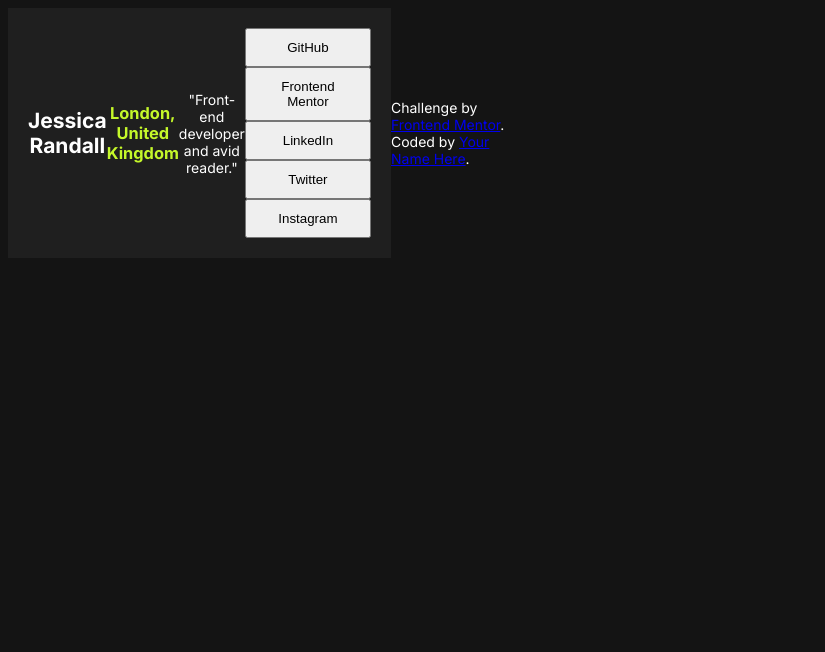
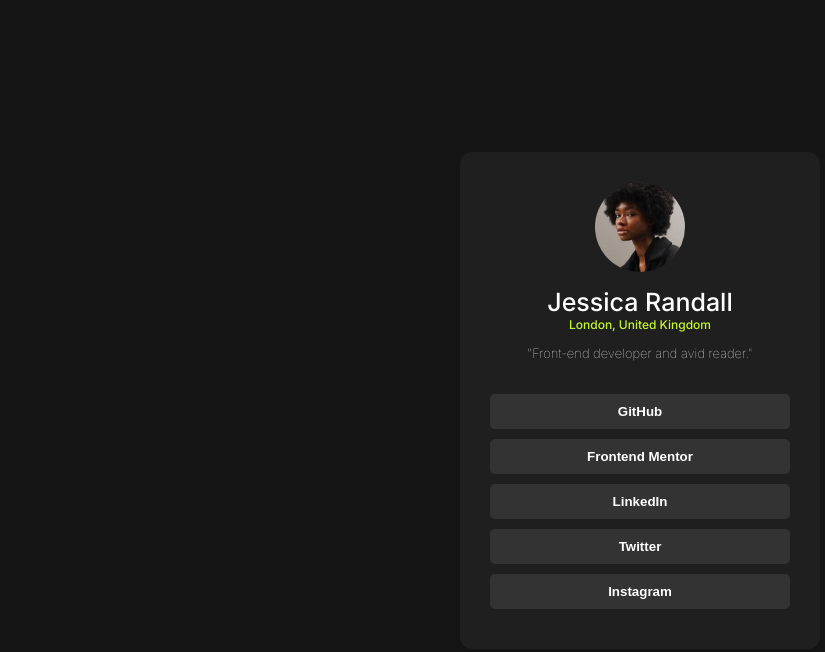
Before and after one commit to anuskar/Social-links-profile, a plain HTML site: page index.html in a window 1280 px wide. Shown: the whole page, without its empty margins (0-825 px from the left). Drawn offline with Linux system fonts and the light colour scheme.

Commit message:
completed project
Completed project and re-wrote readme. Improved html by removing most divs and replacing with accessible html tags. Added css to match the project description

```diff
--- a/index.html
+++ b/index.html
@@ -20,17 +20,11 @@
   </style> -->
 </head>
 <body>
-  <div class="profile-container">
-    <img/>
-    <div class="name">
-      <h2>Jessica Randall</h2>
-    </div>
-    <div class="location">
-      <h3>London, United Kingdom</h3>
-    </div>
-    <div class="description">
-      <p>"Front-end developer and avid reader."</p>
-    </div>
+  <main class="profile-container">
+    <img src="assets/images/avatar-jessica.jpeg" alt="profile image">
+    <h1>Jessica Randall</h1>
+    <p class="location">London, United Kingdom</p>
+    <p class="description">"Front-end developer and avid reader."</p>
     <div class="social-platforms-container">
       <button class="github">GitHub</button>
       <button class="frontend-mentor">Frontend Mentor</button>
@@ -38,13 +32,6 @@
       <button class="twitter">Twitter</button>
       <button class="instagram">Instagram</button>
     </div>
-  </div>
-
-
-
-  <div class="attribution">
-    Challenge by <a href="https://www.frontendmentor.io?ref=challenge" target="_blank">Frontend Mentor</a>.
-    Coded by <a href="#">Your Name Here</a>.
-  </div>
+  </main>
 </body>
 </html>
--- a/styles.css
+++ b/styles.css
@@ -1,35 +1,96 @@
+:root {
+    --primary-color: hsl(0, 0%, 100%);
+    --background-color: hsl(0, 0%, 8%);
+    --container-background-color: hsl(0, 0%, 12%);
+    --button-background-color: hsl(0, 0%, 20%);
+    --highlight-color: hsl(75, 94%, 57%);
+    --font-family: "Inter", sans-serif;
+}
+
 body{
+    font-family: var(--font-family);
+    font-size: 14px;
+    background-color: var(--background-color);
+    color: var(--primary-color);
     display: flex;
-    justify-content: center;
-    align-items: center;
-    font-family: "Inter", sans-serif;
-    font-size: 14px;
-    background-color: hsl(0, 0%, 8%);
-    color: hsl(0, 0%, 100%);
-    width: 500px
+    justify-content: center; /* Center horizontally */
+    align-items: center; /* Center vertically */
+    min-height: 100vh;
+    margin: 0;
+    padding: 0;
+}
+
+img{
+    border-radius: 50%;
+    height: 90px;
+    width: 90px;
 }
 
 .profile-container{
     display: flex;
+    flex-direction: column;
     justify-content: center;
     align-items: center;
-    background-color: hsl(0, 0%, 12%);
-    padding: 20px;
-    text-align: center;
+    background-color: var(--container-background-color);
+    padding: 30px;
+    border-radius: 12px;
+    width: 270px;
 }
 
-.name{
-    font-weight: 700;
+h1{
+    font-weight: 500;
+    font-size: 25px;
+    margin: 15px 0 0;
+
 }
 
 .location{
-    font-weight: 600;
-    color: hsl(75, 94%, 57%);
+    font-weight: 500;
+    font-size: 12px;
+    color: var(--highlight-color);
+    margin: 0px;
+}
+
+.description{
+    font-weight: 100;
+    font-size: 13px;
+    color: var(--primary-color);
+}
+
+.social-platforms-container{
+    padding-top: 20px;
+    width: 100%;
 }
 
 button {
     padding: 10px 20px;
+    font-weight: 700;
+    width: 100%;
+    background-color: var(--button-background-color);
+    border-radius: 5px;
+    margin-bottom: 10px;
+    border: none;
+    color: var(--primary-color);
     text-align: center;
-    font-weight: 500;
-    width: 100%;
+    text-decoration: none;
+    transition: background-color 0.3s, color 0.3s;
 }
+
+button:hover {
+    cursor: pointer;
+    background-color: var(--highlight-color);
+    color: var(--button-background-color);
+    outline: none;
+}
+
+button:focus, button:focus-visible {
+    border: 1px solid;
+    border-color: hsl(75, 94%, 57%);
+    outline: none;
+}
+
+@media (min-width: 376px){
+    .profile-container{
+        width: 300px;
+    }
+}
```
Also changed, not shown: design/completed-project.jpg (added), design/desktop-preview.jpg (deleted), design/destkop-design.jpg (deleted), design/mobile-design.jpg (deleted), 1 other file.
